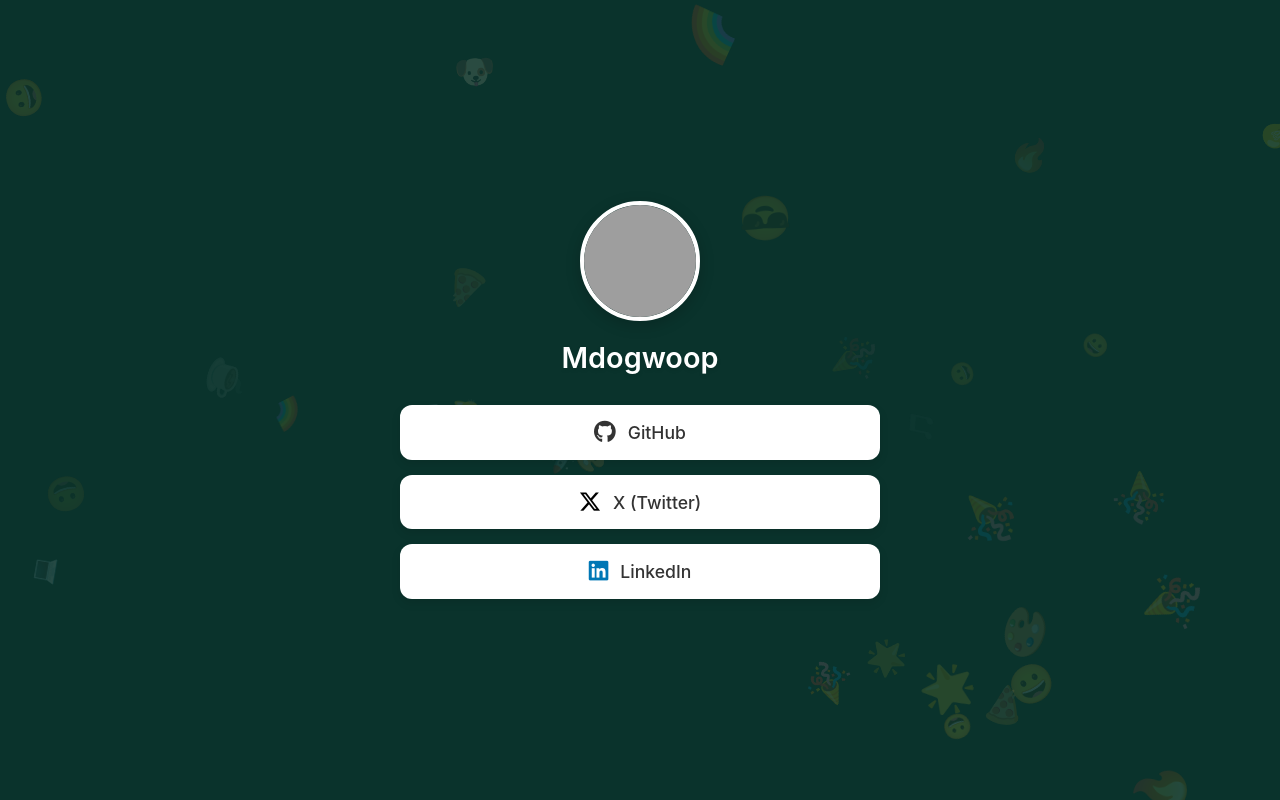
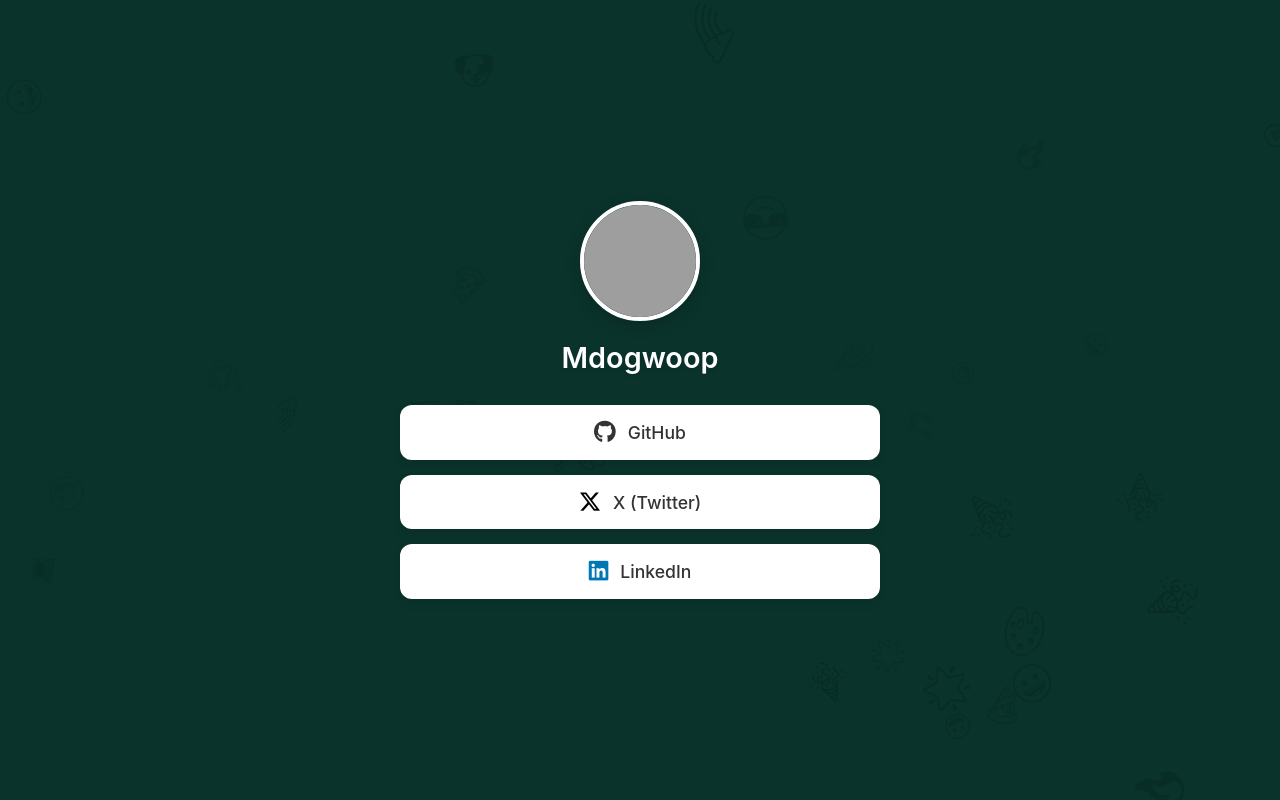
Before and after one commit to mdogwoop/linktree.mdog.me, a plain HTML site: page index.html in a window 1280 px wide. Drawn offline with Linux system fonts and the light colour scheme; grey boxes are pictures that could not be loaded.

Commit message:
fix emoji

```diff
--- a/index.html
+++ b/index.html
@@ -6,6 +6,11 @@
     <title>Mdogwoop | Links</title>
     <link rel="stylesheet" href="https://cdnjs.cloudflare.com/ajax/libs/font-awesome/6.5.1/css/all.min.css">
     <style>
+        @font-face {
+            font-family: 'NotoEmoji';
+            src: url('NotoEmoji-Medium.ttf') format('truetype');
+        }
+
         * {
             margin: 0;
             padding: 0;
@@ -29,7 +34,7 @@
             left: 0;
             width: 100%;
             height: 100%;
-            z-index: -1;
+            z-index: 0;
             overflow: hidden;
             pointer-events: none;
         }
@@ -38,12 +43,15 @@
             position: absolute;
             user-select: none;
             opacity: 0.15;
+            font-family: 'NotoEmoji', sans-serif;
         }
 
         .container {
             max-width: 480px;
             width: 100%;
             text-align: center;
+            position: relative;
+            z-index: 1;
         }
 
         .header {
```
